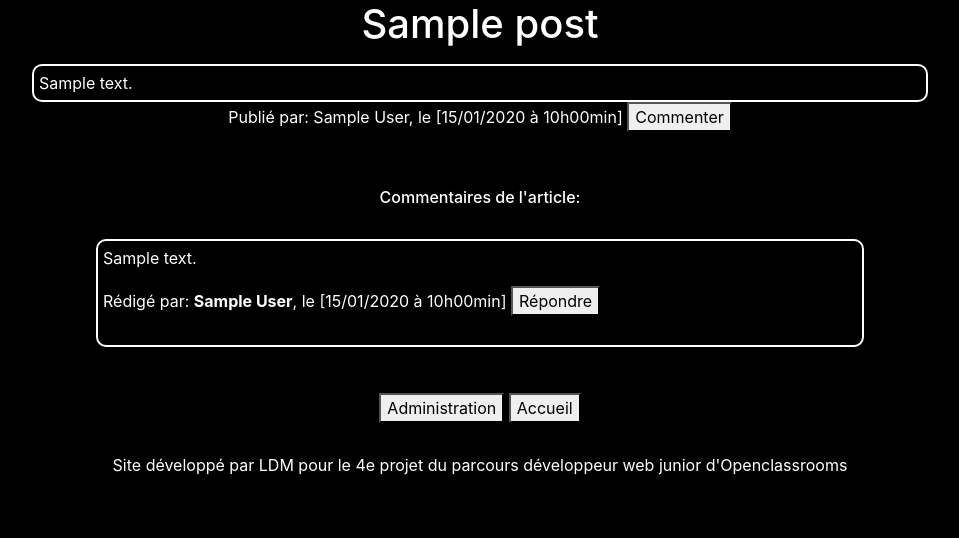
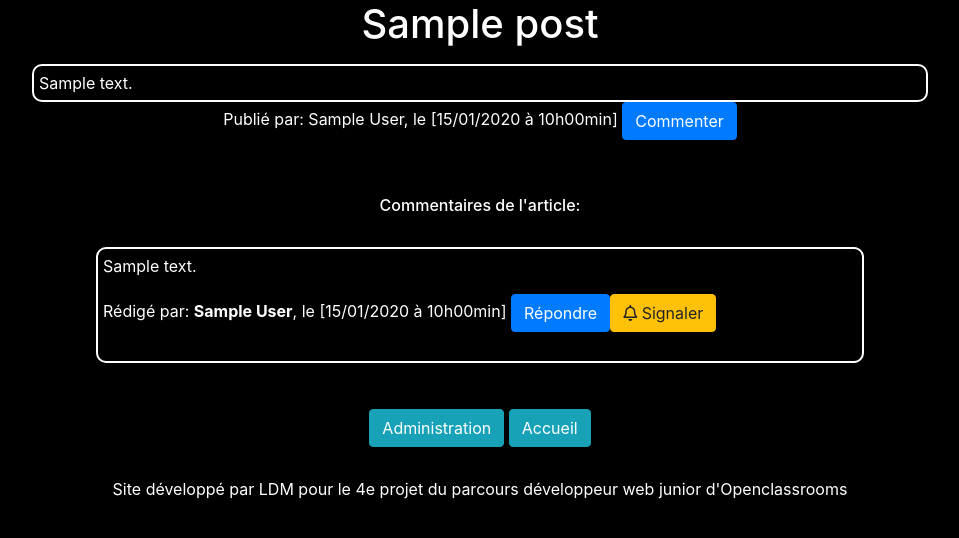
Before and after one commit to Meiyo40/opc4_blog, a PHP site: page /index.php?action=post&id=1 in a window 1280 px wide. Shown: the top 538 px of the page, without its empty margins (160-1119 px from the left). Run offline with PHP 8.4, Linux system fonts and the light colour scheme; tables that the repository leaves empty or names only in its code hold one stand-in row (values such as "Sample post"); some libraries are stand-ins or nearby versions.

Commit message:
add basic report system with ajax

```diff
--- a/assets/js/ajax.js
+++ b/assets/js/ajax.js
@@ -20,7 +20,7 @@ function Ajax(url) {
         return xhr;
     }
 
-    this.ajaxGet = (Map) => {
+    this.ajaxGet = () => {
         var oXhr = this.getXMLHttpRequest();
 
         oXhr.onerror = function (data) {
@@ -28,13 +28,8 @@ function Ajax(url) {
         };
 
         oXhr.open("GET", this.url, true);
-        oXhr.responseType = 'json';
         oXhr.send();
 
-        oXhr.onload = function () {
-            let setStation = new Station(this.response[0]);
-            setStation.setStations(this.response, Map);
-
-        }
+        oXhr.onreadystatechange = function() {  };
     }
 }
--- a/assets/js/comment.js
+++ b/assets/js/comment.js
@@ -26,3 +26,9 @@ function displayForm(commentId, node_depth){
     depth.setAttribute('value', node_depth);
     commentArea.action = "index.php?action=post&id=" + pageId + "&comment=" + commentId;
 }
+
+function reportComment(commentId, pageId){
+    let url = "index.php?action=post&id" + pageId + "&report=" + commentId;
+    let ajax = new Ajax(url);
+    ajax.ajaxGet();
+}
--- a/controller/controller.php
+++ b/controller/controller.php
@@ -111,6 +111,16 @@ class Controller{
             header('Location: index.php?action=loginFail');
         }
     }
+
+    public function reportComment($commentId){
+
+        $report = $this->CommentManager->reportComment($commentId);
+
+        if ($report === false) {
+            throw new Exception('Impossible de signaler le commentaire !');
+        }
+
+    }
 }
 
 $Controller = new Controller();
--- a/index.php
+++ b/index.php
@@ -32,6 +32,10 @@ if (isset($_GET['action'])) {
             $Controller->addPost($title, $content, $author);
         }
     }
+    if(isset($_GET['report'])){
+        $commentId = $_GET['report'];
+        $Controller->reportComment($commentId);
+    }
     switch($_GET['action']){
         case 'listPosts':
             $Controller->listPosts();
@@ -60,26 +64,7 @@ if (isset($_GET['action'])) {
             $Controller->getCreatePage();
             break;
     }
-    /*
-    if ($_GET['action'] == 'listPosts') {
-        $Controller->listPosts();
-    }
-    elseif ($_GET['action'] == 'post') {
-        if (isset($_GET['id']) && $_GET['id'] > 0) {
-            $Controller->post();
-        }
-        else {
-            echo 'Erreur : aucun identifiant de billet envoyé';
-        }
-    }
-    elseif ($_GET['action'] == 'login' || $_GET['action'] == 'loginFail'){
-        $Controller->getLoginPage();
-    }
-    elseif ($_GET['action'] == 'admin'){
-        $Controller->getAdminPanel();
-    }
-    elseif ()
-    */
+
 }
 else {
     $Controller->listPosts();
--- a/model/CommentManager.php
+++ b/model/CommentManager.php
@@ -38,6 +38,13 @@ class CommentManager{
 
     public function deleteComment($commentId){
 
+    }
+
+    public function reportComment($commentId){
+        $db = Database::connect();
+        $statement = $db->prepare("UPDATE `opc_blog_comment` SET `report` = `report` + 1 WHERE `id` = ? ");
+        $statement->execute(array($commentId));
+        Database::disconnect();
     }
 
     public function getLastComments(){
--- a/view/frontend/postView.php
+++ b/view/frontend/postView.php
@@ -1,7 +1,7 @@
 <?php
     $title = "My news";
-    $script = "<script src='assets/js/comment.js'></script>";
-    $headContent = '';
+    $script = "<script src='assets/js/ajax.js'></script><script src='assets/js/comment.js'></script>";
+    $headContent = '<link rel="stylesheet" href="https://use.fontawesome.com/releases/v5.8.2/css/all.css" integrity="sha384-oS3vJWv+0UjzBfQzYUhtDYW+Pj2yciDJxpsK1OYPAYjqT085Qq/1cq5FLXAZQ7Ay" crossorigin="anonymous">';
 ?>
 <?php ob_start(); ?>
 <?php echo "<h1>".htmlspecialchars($post['title'])."</h1>" ?>
@@ -12,7 +12,7 @@
             echo "<p>";
             echo "<div class='post".$post['id']."'>";
             echo    "<p class='article-content'>".$post['content']."</p>";
-            echo    "<p class='article-signature'>Publié par: ".$post['author'].", le [".$post['date']."] <button id='btnPost' value='".$post['id']."'>Commenter</button></p><br>";
+            echo    "<p class='article-signature'>Publié par: ".$post['author'].", le [".$post['date']."] <button id='btnPost' class='btn btn-primary' value='".$post['id']."'>Commenter</button></p><br>";
             echo "</div></p></article>";
         ?>
 
@@ -26,7 +26,7 @@
                 echo "<div class='commentGroup'>";
                     echo "<div class='comment node-depth-".$comments[$i]['depth']."' id='post".$comments[$i]['id']."'>";
                     echo    "<p class='comment-content'>".$comments[$i]['comment']."</p>";
-                    echo    "<p class='comment-signature'>Rédigé par: <strong>".$comments[$i]['author']."</strong>, le [".$comments[$i]['comment_date']."] <button onclick='displayForm(".$comments[$i]['id'].",".$comments[$i]['depth'].")' class='comment-answer' data-comment-id=".$comments[$i]['id'].">Répondre</button></p><br>";
+                    echo    "<p class='comment-signature'>Rédigé par: <strong>".$comments[$i]['author']."</strong>, le [".$comments[$i]['comment_date']."] <button onclick='displayForm(".$comments[$i]['id'].",".$comments[$i]['depth'].")' class='comment-answer btn btn-primary' data-comment-id=".$comments[$i]['id'].">Répondre</button><button onclick='reportComment(".$comments[$i]['id'].",".$post['id'].")' class='btn-report btn btn-warning'><i class='far fa-bell'></i> Signaler</button></p><br>";
                     echo "</div>";
                 echo "<ul>";
                 }
@@ -37,7 +37,7 @@
                         echo    "<div class='subComment node-depth-".$comments[$j]['depth']."' id='post".$comments[$j]['id']."'";
                         echo    "<p>En réponse à <strong>".$comments[$i]['author']."</strong></p>";
                         echo    "<p class='comment-content'>".$comments[$j]['comment']."</p>";
-                        echo    "<p class='comment-signature'>Rédigé par: <strong>".$comments[$j]['author']."</strong>, le [".$comments[$j]['comment_date']."] <button onclick='displayForm(".$comments[$j]['id'].",".$comments[$j]['depth'].")' class='comment-answer' data-comment-id=".$comments[$j]['id'].">Répondre</button></p><br>";
+                        echo    "<p class='comment-signature'>Rédigé par: <strong>".$comments[$j]['author']."</strong>, le [".$comments[$j]['comment_date']."] <button onclick='displayForm(".$comments[$j]['id'].",".$comments[$j]['depth'].")' class='comment-answer btn btn-primary' data-comment-id=".$comments[$j]['id'].">Répondre</button><button onclick='reportComment(".$comments[$j]['id'].",".$post['id'].")'  class='btn-report btn btn-warning'><i class='far fa-bell'></i> Signaler</button></p><br>";
                         echo    "</div>";
                         echo "<ul>";
                         for($k = 0; $k < sizeof($comments);$k++){
@@ -46,7 +46,7 @@
                                 echo    "<div class='subSubComment node-depth-".$comments[$k]['depth']."' id='post".$comments[$k]['id']."'>";
                                 echo    "<p>En réponse à <strong>".$comments[$j]['author']."</strong></p>";
                                 echo    "<p class='comment-content'>".$comments[$k]['comment']."</p>";
-                                echo    "<p class='comment-signature'>Rédigé par: <strong>".$comments[$k]['author']."</strong>, le [".$comments[$k]['comment_date']."] <button onclick='displayForm(".$comments[$k]['id'].",".$comments[$k]['depth'].")' class='comment-answer' data-comment-id=".$comments[$k]['id'].">Répondre</button></p><br>";
+                                echo    "<p class='comment-signature'>Rédigé par: <strong>".$comments[$k]['author']."</strong>, le [".$comments[$k]['comment_date']."] <button onclick='displayForm(".$comments[$k]['id'].",".$comments[$k]['depth'].")' class='comment-answer btn btn-primary' data-comment-id=".$comments[$k]['id'].">Répondre</button><button onclick='reportComment(".$comments[$k]['id'].",".$post['id'].")'  class='btn-report btn btn-warning'><i class='far fa-bell'></i> Signaler</button></p><br>";
                                 echo    "</div>";
                                 echo "</li>";
                             }
@@ -56,7 +56,7 @@
                                     echo    "<div class='subSubComment node-depth-".$comments[$x]['depth']."' id='post".$comments[$x]['id']."'>";
                                     echo    "<p>En réponse à <strong>".$comments[$k]['author']."</strong></p>";
                                     echo    "<p class='comment-content'>".$comments[$x]['comment']."</p>";
-                                    echo    "<p class='comment-signature'>Rédigé par: <strong>".$comments[$x]['author']."</strong>, le [".$comments[$x]['comment_date']."] <button onclick='displayForm(".$comments[$x]['id'].",".$comments[$x]['depth'].")' class='comment-answer' data-comment-id=".$comments[$x]['id'].">Répondre</button></p><br>";
+                                    echo    "<p class='comment-signature'>Rédigé par: <strong>".$comments[$x]['author']."</strong>, le [".$comments[$x]['comment_date']."] <button onclick='displayForm(".$comments[$x]['id'].",".$comments[$x]['depth'].")' class='comment-answer btn btn-primary' data-comment-id=".$comments[$x]['id'].">Répondre</button><button onclick='reportComment(".$comments[$x]['id'].",".$post['id'].")'  class='btn-report btn btn-warning'><i class='far fa-bell'></i> Signaler</button></p><br>";
                                     echo    "</div>";
                                     echo "</li>";
                                 }
--- a/view/template.php
+++ b/view/template.php
@@ -20,8 +20,8 @@
     <body>
         <?= $content ?>
         <div id="admin-btn">
-            <a href="index.php?action=login"><button>Administration</button></a>
-            <a href="index.php"><button>Accueil</button></a>
+            <a href="index.php?action=login"><button class="btn btn-info">Administration</button></a>
+            <a href="index.php" ><button class="btn btn-info">Accueil</button></a>
         </div>
         <!-- Bootstrap core JavaScript
         ================================================== -->
```
